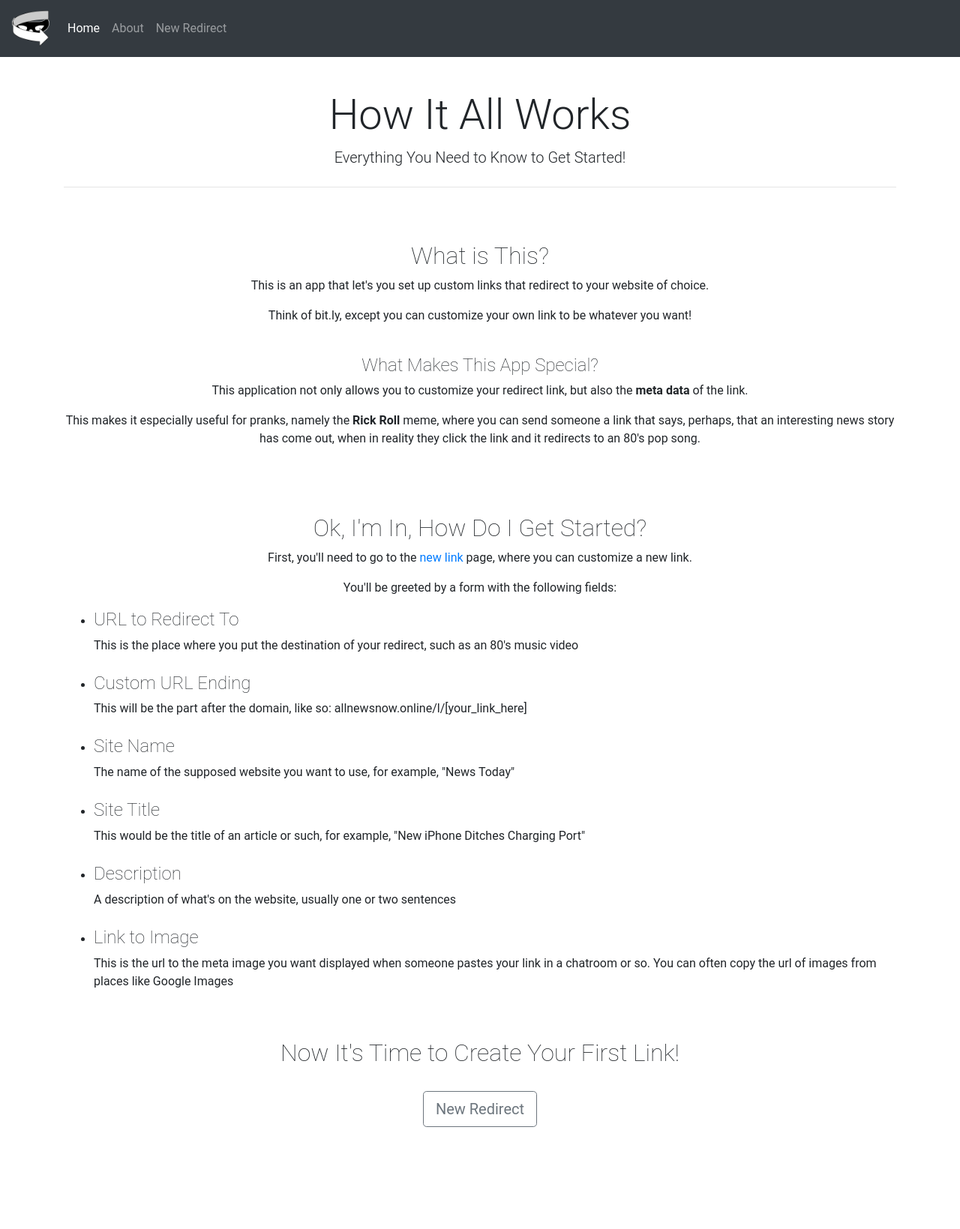
After one commit to jere-mie/rickroll-me-py, a Flask app: page /about in a window 1280 px wide. The commit adds this page. Shown: the whole page at 75% size. Run offline with Flask 2, Linux system fonts and the light colour scheme; parts of the project's set-up code (start-up, migrations or seed data) failed here and were passed over; some libraries are stand-ins or nearby versions.

Commit message:
added about and made links auto hyphenated

```diff
--- a/website/routes.py
+++ b/website/routes.py
@@ -9,6 +9,10 @@ from website.models import Link
 def home():
     return render_template('home.html')
 
+@app.route('/about', methods=['GET'])
+def about():
+    return render_template('about.html')
+
 
 
 @app.route('/new', methods=['GET', 'POST'])
@@ -16,9 +20,11 @@ def new():
     form = LinkForm()
     if form.validate_on_submit():
         link = Link(link=form.link.data, title=form.title.data, name = form.name.data, desc=form.desc.data, image=form.image.data, url=form.url.data)
+        goodlink = link.link.replace(' ','-')
+        link.link = goodlink
         db.session.add(link)
         db.session.commit()
-        flash(f'Created link exampledomain.tld/{form.link.data}!', 'success')
+        flash(f'Created link allnewsnow.online/{link.link}!', 'success')
         return redirect(url_for('home'))
     return render_template('new.html', form=form, legend='New Link')
 
--- /dev/null
+++ b/website/templates/about.html
@@ -0,0 +1,41 @@
+{% extends 'layout.html' %}
+{% block content %}
+  <div class="container" style="background-color:white;">
+    <h1 class="center display-4">How It All Works</h1>
+    <p class="lead center">Everything You Need to Know to Get Started!</p>
+    <hr class="my-4">
+    <br><br>
+    <h2 class="center thin">What is This?</h2>
+    <p class="center">This is an app that let's you set up custom links that redirect to your website of choice.</p>
+    <p class="center">Think of bit.ly, except you can customize your own link to be whatever you want!</p>
+    <br>
+    <h4 class="center thin">What Makes This App Special?</h4>
+    <p class="center">This application not only allows you to customize your redirect link, but also the <b>meta data</b> of the link.</p>
+    <p class="center">This makes it especially useful for pranks, namely the <b>Rick Roll</b> meme, where you can send someone a link that says, perhaps, that an interesting news story has come out, when in reality they click the link and it redirects to an 80's pop song.</p>
+
+    <br><br><br>
+    <h2 class="center thin">Ok, I'm In, How Do I Get Started?</h2>
+    <p class="center">First, you'll need to go to the <a href="{{ url_for('new') }}">new link</a> page, where you can customize a new link.</p>
+    <p class="center">You'll be greeted by a form with the following fields:</p>
+    <ul>
+        <li><h4 class="thin">URL to Redirect To</h4>This is the place where you put the destination of your redirect, such as an 80's music video</li>
+        <br><li><h4 class="thin">Custom URL Ending</h4>This will be the part after the domain, like so: allnewsnow.online/l/[your_link_here]</li>
+        <br><li><h4 class="thin">Site Name</h4>The name of the supposed website you want to use, for example, "News Today"</li>
+        <br><li><h4 class="thin">Site Title</h4>This would be the title of an article or such, for example, "New iPhone Ditches Charging Port"</li>
+        <br><li><h4 class="thin">Description</h4>A description of what's on the website, usually one or two sentences</li>
+        <br><li><h4 class="thin">Link to Image</h4>This is the url to the meta image you want displayed when someone pastes your link in a chatroom or so. You can often copy the url of images from places like Google Images</li>
+    </ul>
+    <br><br>
+    <h2 class="thin center">Now It's Time to Create Your First Link!</h2>
+    <br>
+    <p class="center"><a class="btn btn-outline-secondary btn-lg" href="{{ url_for('new') }}" role="button">New Redirect</a></p>
+
+    <!-- <p class="center">
+      <img src="{{ url_for('static', filename='logo.png') }}" height="250px">
+    </p> -->
+
+  </div>
+
+
+
+{% endblock %}
--- a/website/templates/layout.html
+++ b/website/templates/layout.html
@@ -29,6 +29,9 @@
                   <a class="nav-link" href="{{ url_for('home')  }}">Home <span class="sr-only">(current)</span></a>
                 </li>
                 <li class="nav-item">
+                  <a class="nav-link" href="{{ url_for('about') }}">About</a>
+                </li>
+                <li class="nav-item">
                   <a class="nav-link" href="{{ url_for('new') }}">New Redirect</a>
                 </li>
               </ul>
```
